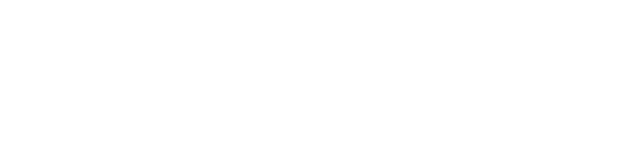
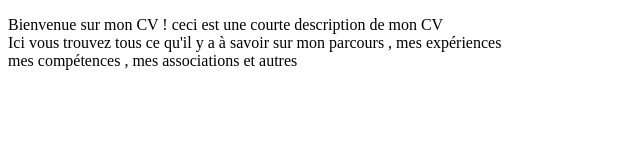
Before and after one commit to assaniiqbal/git-mon-cv, a plain HTML site: page index.html in a window 1280 px wide. Shown: the whole page, without its empty margins (0-640 px from the left). Drawn offline with Linux system fonts and the light colour scheme.

Commit message:
mise en place de la section description

```diff
--- a/index.html
+++ b/index.html
@@ -8,5 +8,9 @@
 </head>
 <body>
 
+
+    <p>Bienvenue sur mon CV ! ceci est une courte description de mon CV <br>
+    Ici vous trouvez tous ce qu'il y a à savoir sur mon parcours , mes expériences <br>
+    mes compétences , mes associations et autres </p>
 </body>
 </html>
```
